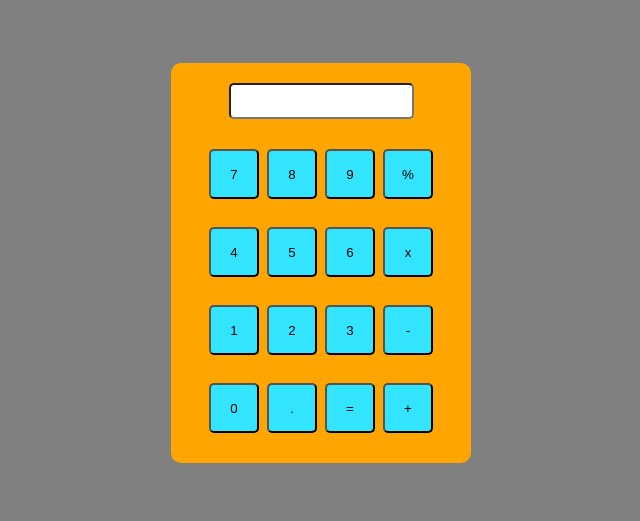
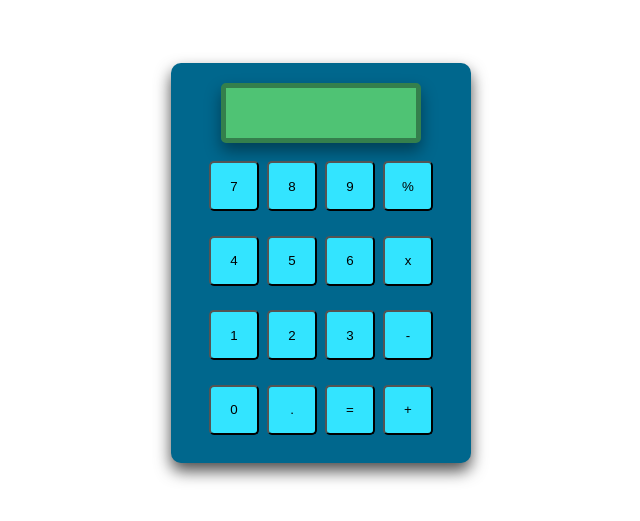
Before and after one commit to zire98/Calculator, a plain HTML site: page index.html in a window 1280 px wide. Shown: the part 137-658 px from the top of the page, without its empty margins (319-959 px from the left). Drawn offline with Linux system fonts and the light colour scheme.

Commit message:
Improving design

```diff
--- a/style.css
+++ b/style.css
@@ -5,7 +5,7 @@ body {
     justify-content: center;
     align-items: center;
     height: 100vh;
-    background-color: grey;
+    background-color: rgb(255, 255, 255);
 }
 
 
@@ -18,16 +18,28 @@ body {
     padding: 20px;
     box-sizing: border-box;
     border-radius: 10px;
-    background-color: orange;
+    background-color: rgb(0, 103, 141);
+    box-shadow: 0 8px 16px rgba(0, 0, 0, 0.7);
+
 }
 
 #screen {
-    margin-bottom: 20px;
+    margin-bottom: 10px;
+    display: flex;
 }
 
 #screenInput {
-    height: 30px;
+    height: 60px;
     border-radius: 5px;
+    border: 5px solid rgb(52, 127, 76);
+    box-shadow: 0 8px 16px rgba(0, 0, 0, 0.4);
+    background-color: rgb(79, 195, 116);
+    width: 200px;
+    flex: 1;
+    box-sizing: border-box;
+    font-size: 25px;
+    text-align: end;
+
 }
 
 #buttons {
@@ -46,3 +58,7 @@ body {
     background-color: rgb(51, 228, 255);
     cursor: pointer;
 }
+
+.button:hover {
+    background-color: rgb(51, 190, 255);
+}
```
